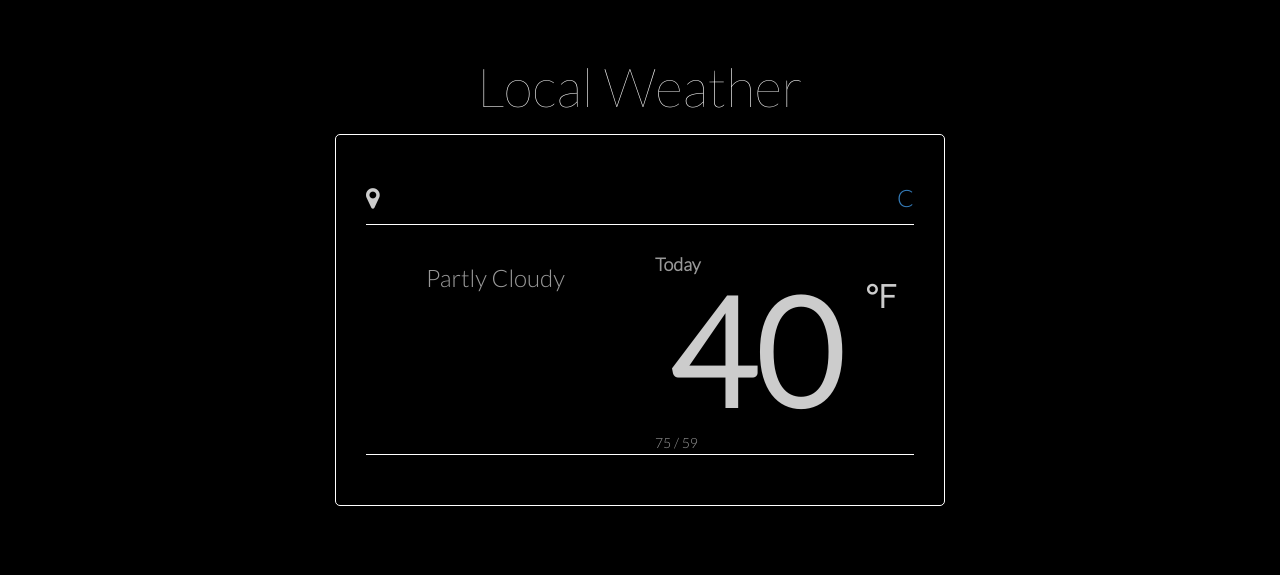
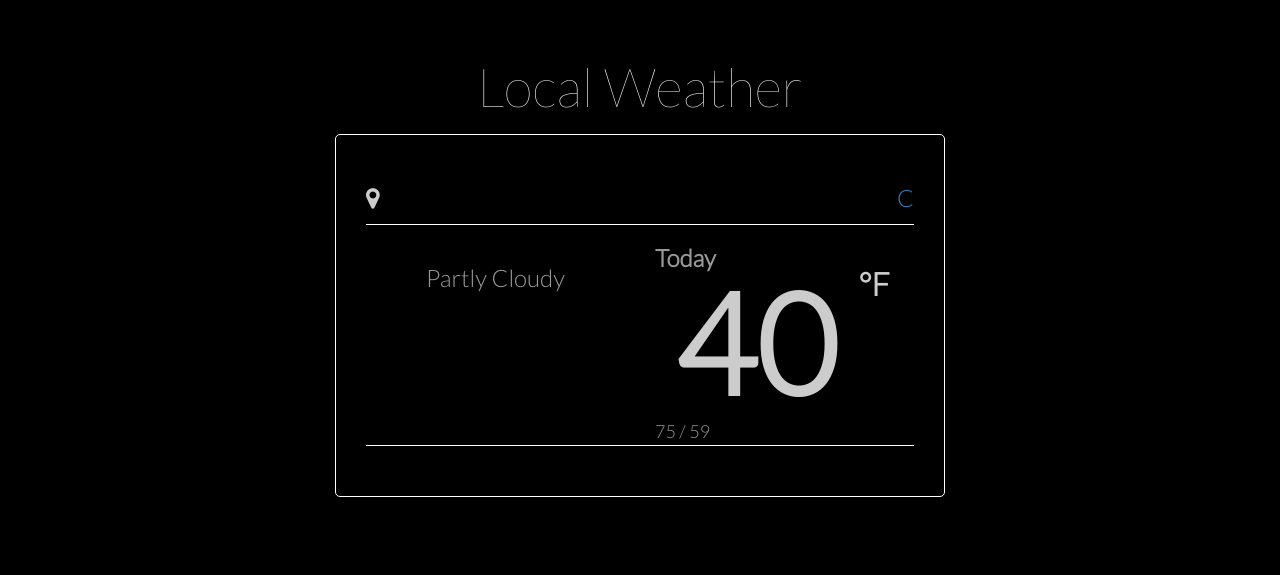
Before and after one commit to seanhamlet/local-weather, a plain HTML site: page index.html in a window 1280 px wide. Shown: the top 575 px of the page. Drawn offline with nearby package versions, Linux system fonts and the light colour scheme; some icons are missing.

Commit message:
Simplifies tags and fixes alignment

```diff
--- a/css/style.css
+++ b/css/style.css
@@ -82,19 +82,21 @@ hr {
 
 #condition {
     color: rgba(255,255,255,0.6);
+    margin-bottom: 0;
 }
 
-#temperature h4 {
+#temperature h3 {
     text-align: left;
     font-weight: bold;
     color: rgba(255,255,255,0.6);
+    margin-top: 0;
     margin-bottom: 0;
 }
 
 #temperature p {
     text-align: center;
-    font-size: 150px;
-    line-height: 150px;
+    font-size: 140px;
+    line-height: 140px;
     font-weight: bold;
     margin-bottom: 0;
 }
@@ -107,7 +109,7 @@ hr {
     left: -5px;
 }
 
-#temperature h5 {
+#temperature h4 {
     margin-bottom: 0;
     text-align: left;
     color: rgba(255,255,255,0.6);
--- a/index.html
+++ b/index.html
@@ -54,7 +54,10 @@
                             <div class="row">
                                 <!-- location -->
                                 <div class="col-xs-6">
-                                    <h3 id="location"><span class="fa fa-map-marker"></span></h3>
+                                    <h3>
+                                        <span class="fa fa-map-marker"></span>
+                                        <span id="location"></span>
+                                    </h3>
                                 </div>
 
                                 <div class="col-xs-6">
@@ -71,12 +74,12 @@
                                 </div>
 
                                 <div class="col-xs-6" id="temperature">
-                                    <h4>Today</h4>
+                                    <h3>Today</h3>
                                     <p id="temp">40 <sup>&deg;<span class="temp-unit">F</span></sup></p>
-                                    <h5>
+                                    <h4>
                                         <span id="temp-max">75</span> /
                                         <span id="temp-min">59</span>
-                                    </h5>
+                                    </h4>
                                 </div>
                             </div>
 
```
